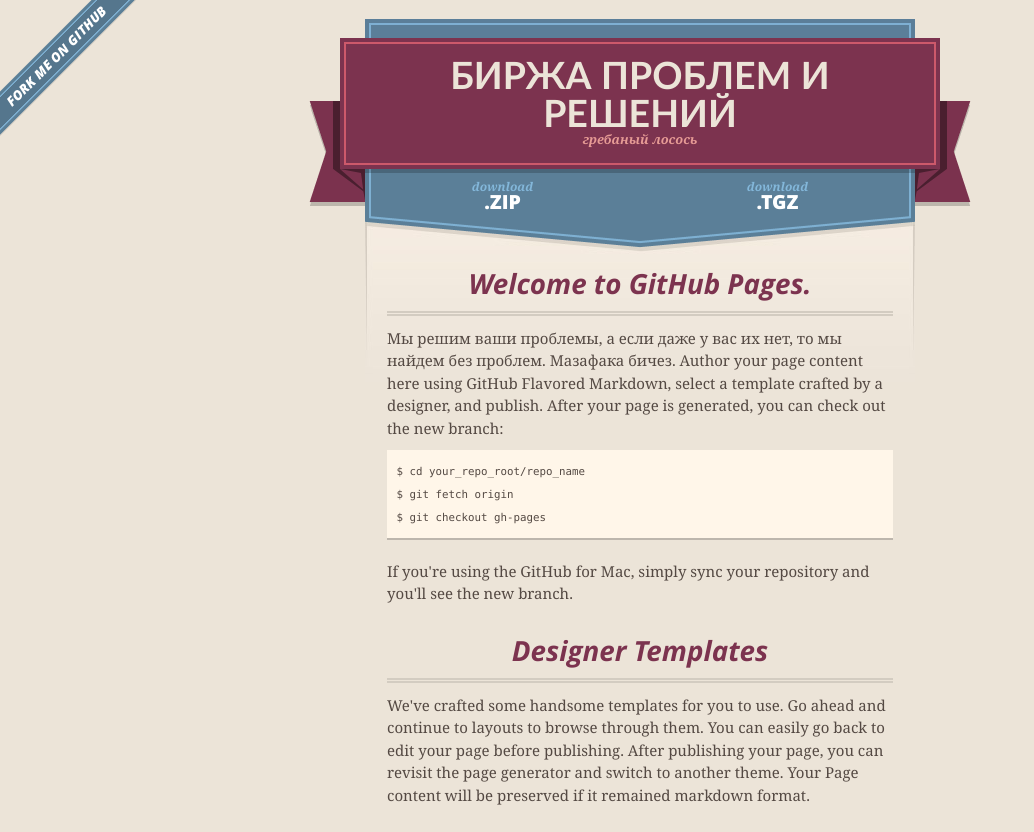
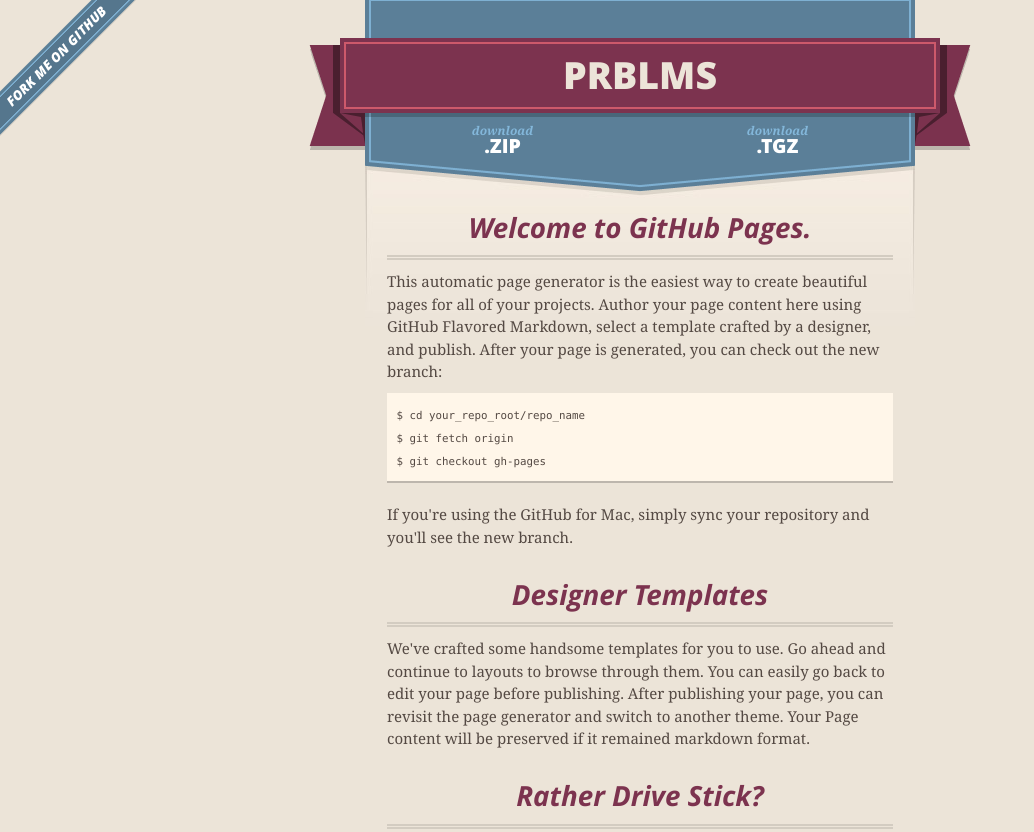
Before and after one commit to AlexandruCelBun/Prblms, a plain HTML site: page index.html in a window 1280 px wide. Shown: the top 832 px of the page, without its empty margins (0-1034 px from the left). Drawn offline with nearby package versions, Linux system fonts and the light colour scheme.

Commit message:
Revert "Update index.html"
This reverts commit 7c747a48e634b201fb68a8fd5d4cf4a27dec3d76.

```diff
--- a/index.html
+++ b/index.html
@@ -27,8 +27,8 @@
       <header>
         <span class="ribbon-outer">
           <span class="ribbon-inner">
-            <h1>Биржа проблем и решений</h1>
-            <h2>гребаный лосось</h2>
+            <h1>Prblms</h1>
+            <h2></h2>
           </span>
           <span class="left-tail"></span>
           <span class="right-tail"></span>
@@ -49,7 +49,7 @@
         <h3>
 <a id="welcome-to-github-pages" class="anchor" href="#welcome-to-github-pages" aria-hidden="true"><span class="octicon octicon-link"></span></a>Welcome to GitHub Pages.</h3>
 
-<p>Мы решим ваши проблемы, а если даже у вас их нет, то мы найдем без проблем. Мазафака бичез. Author your page content here using GitHub Flavored Markdown, select a template crafted by a designer, and publish. After your page is generated, you can check out the new branch:</p>
+<p>This automatic page generator is the easiest way to create beautiful pages for all of your projects. Author your page content here using GitHub Flavored Markdown, select a template crafted by a designer, and publish. After your page is generated, you can check out the new branch:</p>
 
 <pre><code>$ cd your_repo_root/repo_name
 $ git fetch origin
```
